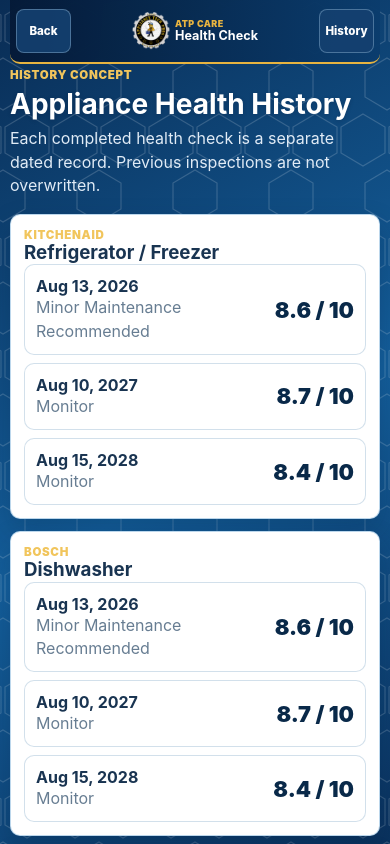
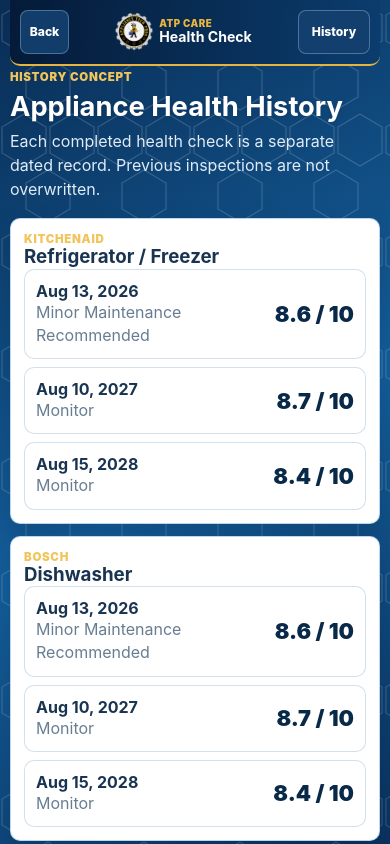
Before and after one commit to elishakudrin/atp-care-health-scorecard-prototype, a plain HTML site: page index.html in a window 390 px wide. Both pictures are taken after a click on the button "History". Shown: the top 844 px of the page. Drawn offline with Linux system fonts and the light colour scheme.

Commit message:
Fix Health Scorecard iPhone header and mobile button fitment

```diff
--- a/app.js
+++ b/app.js
@@ -754,6 +754,7 @@ function nextAfterAppliance() {
 
 function render() {
   backButton.hidden = state.screen === "start";
+  document.querySelector(".app-header").classList.toggle("is-home", state.screen === "start");
   const screens = {
     start: renderStart,
     customer: renderCustomer,
--- a/styles.css
+++ b/styles.css
@@ -1093,3 +1093,134 @@ button:focus-visible,.file-label:focus-within {outline:3px solid var(--gold);out
 @media (prefers-reduced-motion:reduce) {
   .toast {transition:none;}
 }
+
+/* ATP mobile header and responsive layout correction — 2026-11-19 */
+/* Explicit tracks stop the hidden Back button from shifting the logo and History. */
+.app-header {
+  display: grid;
+  grid-template-columns: 68px minmax(0,1fr) 78px;
+  align-items: center;
+  column-gap: 9px;
+}
+.app-header > #backButton {
+  grid-row: 1;
+  grid-column: 1;
+  justify-self: stretch;
+}
+.app-header > .logo-lockup {
+  grid-row: 1;
+  grid-column: 2;
+  justify-self: center;
+  min-width: 0;
+  max-width: 100%;
+  gap: 7px;
+}
+.app-header > #historyButton {
+  grid-row: 1;
+  grid-column: 3;
+  justify-self: stretch;
+}
+.app-header .logo-lockup > div { min-width: 0; }
+.app-header .logo-lockup span,
+.app-header .logo-lockup strong {
+  white-space: nowrap;
+  word-break: normal;
+  overflow-wrap: normal;
+}
+.app-header .logo-lockup strong {
+  font-size: .9rem;
+  line-height: 1.12;
+}
+.app-header .nav-button {
+  box-sizing: border-box;
+  display: flex;
+  width: 100%;
+  min-width: 0;
+  min-height: 44px;
+  max-width: 100%;
+  padding: 9px 5px;
+  align-items: center;
+  justify-content: center;
+  text-align: center;
+  line-height: 1.1;
+  overflow-wrap: normal;
+  word-break: normal;
+}
+#backButton[hidden] { display: none !important; }
+/* Intro has no Back button: give the brand space, and dock History to the right. */
+.app-header.is-home { grid-template-columns: minmax(0,1fr) auto; }
+.app-header.is-home > .logo-lockup {
+  grid-column: 1;
+  justify-self: start;
+}
+.app-header.is-home > #historyButton {
+  grid-column: 2;
+  justify-self: end;
+  width: auto;
+  min-width: 78px;
+  padding-inline: 11px;
+}
+/* All sections: prevent narrow-grid overflow, keep mobile buttons finger-sized. */
+#app, .screen, .panel, .context-card, .report, .summary-card,
+.history-card, .selector-card, .question-card, .condition-card,
+.photo-gallery, .photo-card, .photo-tile {
+  min-width: 0;
+  max-width: 100%;
+}
+.context-grid, .form-grid, .details-grid, .photo-grid, .summary-grid,
+.history-grid, .report-grid, .photo-actions, .actions,
+.choice-grid, .condition-grid, .appliance-list {
+  min-width: 0;
+}
+.context-grid > *, .form-grid > *, .details-grid > *, .photo-grid > *,
+.summary-grid > *, .history-grid > *, .report-grid > *,
+.photo-actions > *, .actions > *, .choice-grid > *, .condition-grid > * {
+  min-width: 0;
+}
+.logo-lockup img { object-fit: contain; }
+.selected-strip li, .mini-list li {
+  flex-wrap: wrap;
+  align-items: flex-start;
+  overflow-wrap: anywhere;
+}
+.primary-button, .secondary-button, .ghost-button, .choice,
+.file-label, .nav-button, .pill-button {
+  box-sizing: border-box;
+  max-width: 100%;
+  -webkit-tap-highlight-color: transparent;
+}
+.report-brand { min-width: 0; }
+.report-brand > div { min-width: 0; }
+.report-brand h1 { overflow-wrap: break-word; }
+@media (max-width: 699px) {
+  .app-header {
+    grid-template-columns: 49px minmax(0,1fr) 72px;
+    gap: 7px;
+    padding: 10px 10px;
+  }
+  .app-header > .logo-lockup { gap: 6px; }
+  .app-header .logo-lockup img { width: 38px; height: 38px; flex: 0 0 38px; }
+  .app-header .logo-lockup span { font-size: .61rem; line-height: 1; }
+  .app-header .logo-lockup strong { font-size: .88rem; line-height: 1.12; }
+  .app-header .nav-button { font-size: .76rem; padding-inline: 4px; }
+  .app-header.is-home { grid-template-columns: minmax(0,1fr) auto; }
+  .screen-head h1 { font-size: clamp(1.95rem, 8.5vw, 2.5rem); line-height: 1.06; }
+  .screen-head h2 { font-size: clamp(1.7rem, 7vw, 2.2rem); line-height: 1.08; }
+  .screen-head p { line-height: 1.5; }
+  .panel, .context-card, .summary-card, .report-card, .history-card { padding: 13px; }
+  .file-label, .primary-button, .secondary-button, .ghost-button { min-height: 48px; }
+  .photo-actions, .actions { grid-template-columns: minmax(0,1fr); }
+  .screen { min-height: calc(100dvh - 88px); }
+}
+@media (max-width: 370px) {
+  .app-header { grid-template-columns: 43px minmax(0,1fr) 67px; gap: 5px; padding: 8px 6px; }
+  .app-header.is-home { grid-template-columns: minmax(0,1fr) auto; }
+  .app-header > .logo-lockup { gap: 4px; }
+  .app-header .logo-lockup img { width: 34px; height: 34px; flex-basis: 34px; }
+  .app-header .logo-lockup span { font-size: .55rem; }
+  .app-header .logo-lockup strong { font-size: .77rem; }
+  .app-header .nav-button { font-size: .69rem; padding-inline: 2px; }
+  .app-header.is-home > #historyButton { min-width: 72px; padding-inline: 8px; }
+  .app-shell { padding-inline: 7px; }
+  .screen-head h1 { font-size: clamp(1.8rem, 8.1vw, 2.2rem); }
+}
```
